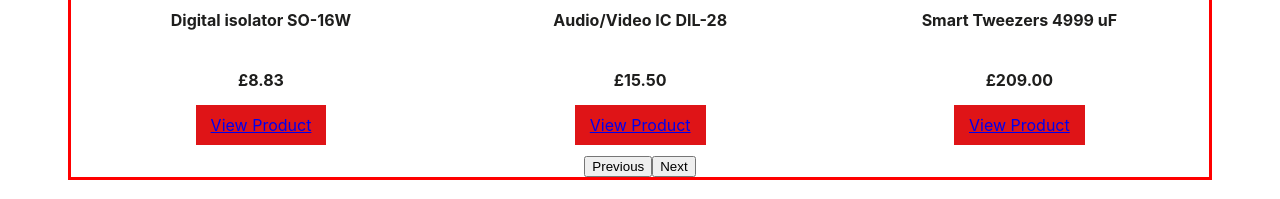
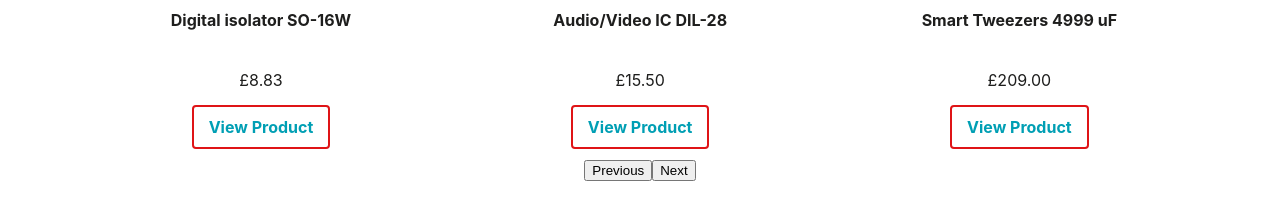
Before and after one commit to PatrickWhitehouse/Vue-Carousel, a Vue app in the folder carousel/: page / in a window 1280 px wide. Shown: the part 481-680 px from the top of the page. Built offline with nearby package versions, Linux system fonts and the light colour scheme.

Commit message:
add small movement on hover

```diff
--- a/carousel/src/App.vue
+++ b/carousel/src/App.vue
@@ -94,6 +94,7 @@ export default {
 
 /* Variables */
 $red: #df1417;
+$blue: #009FB4;
 $screen__s: 640px;
 $screen__m: 768px;
 
@@ -110,10 +111,21 @@ ul, li{
   margin: 0;
 }
 
+a, a:link, a:active, a:visited{
+  color: $blue;
+  text-decoration: none;
+  font-weight: 700;
+  transition: ease-in-out all .25s;
+}
+
+a:hover, a:focus{
+  color: darken($blue, 10%);
+  transition: ease-in-out all .25s;
+}
+
 .wrapper{
   width: 90%;
   margin: 0 auto;
-  outline: 3px solid red;
   overflow: hidden;
 }
 
@@ -138,13 +150,13 @@ ul, li{
     display: inline-block;
     padding: 10px;
     min-width: 100%;
+    transition: ease-in-out .25s all;
     img{
         margin: auto;
     }
 
     &__name, &__price{
       display: block;
-      font-weight: 700;
     }
 
     &__price, &__action, &__name{
@@ -152,13 +164,20 @@ ul, li{
     }
 
     &__action{
-        background-color: $red;
         display: inline-block;
         padding: 10px 15px;
+        border: 2px solid $red;
+        border-radius: 4px;
     }
 
     &__name{
       min-height: 45px;
+      font-weight: 700;
+    }
+
+    &:hover{
+      transition: ease-in-out .25s all;
+      transform: translateY(-3px);
     }
 
     @media screen and (min-width: $screen__s) {
```
